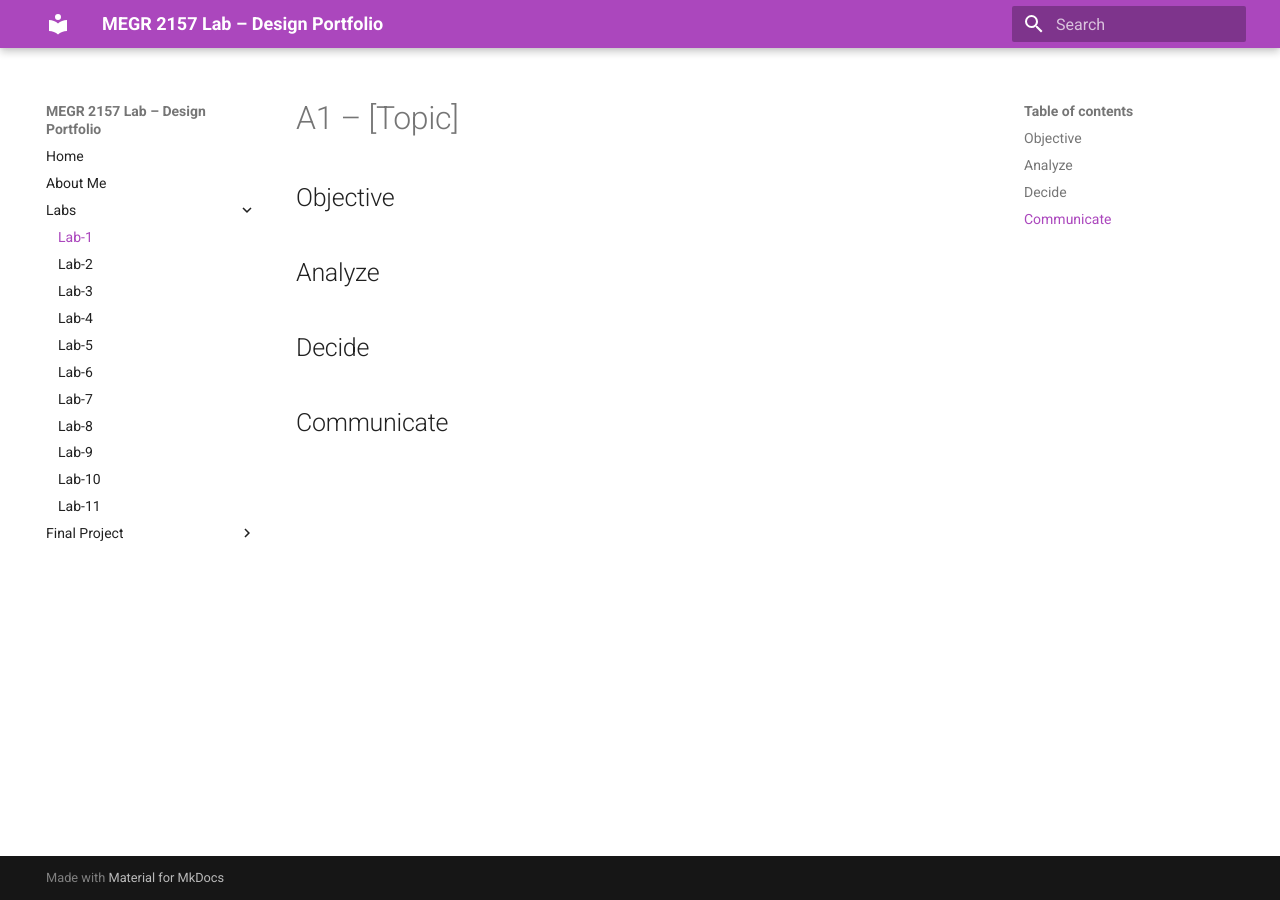
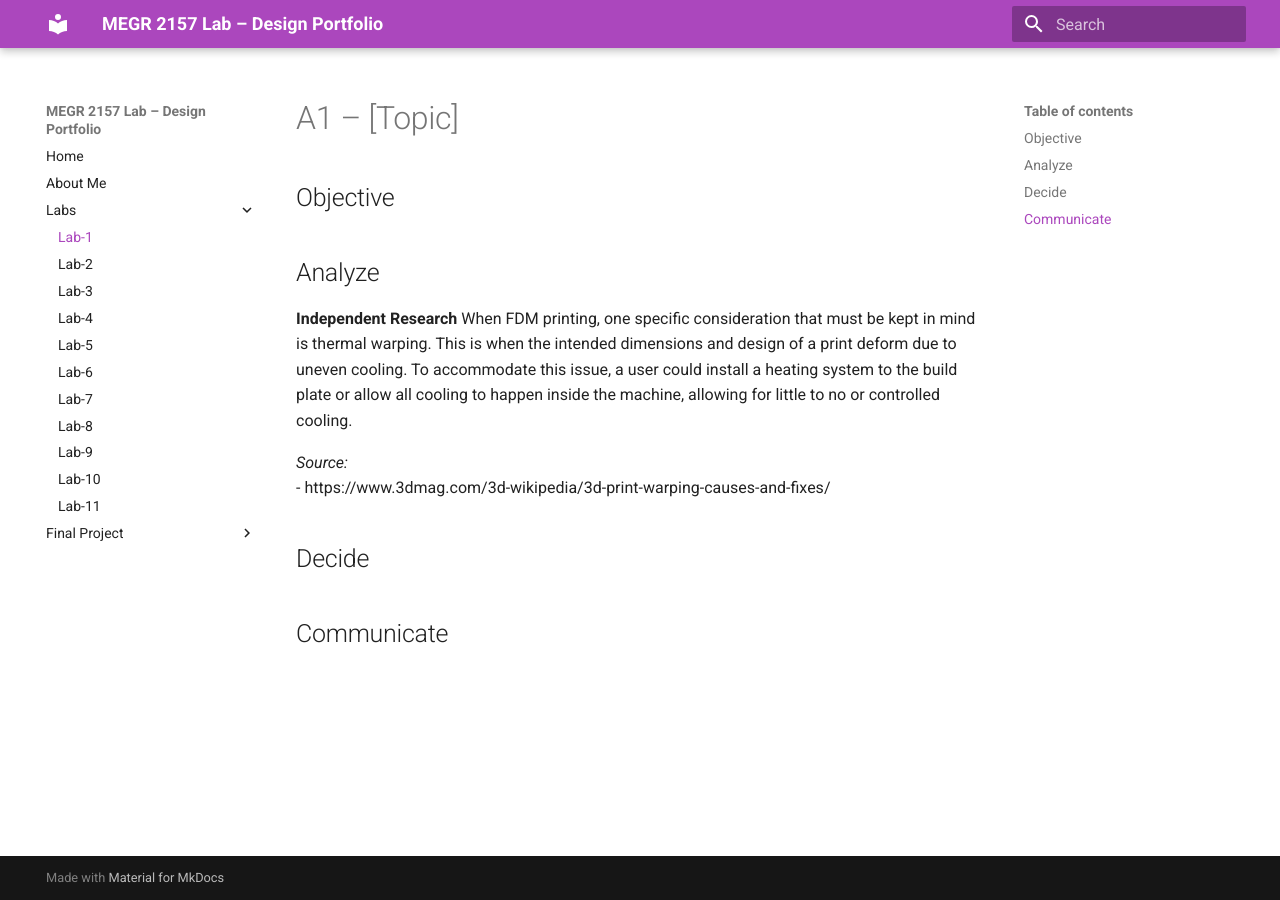
Before and after one commit to swils201/saniyah-wilson-portfolio, an MkDocs documentation site: the page built from docs/Labs/L01/index.md, in a window 1280 px wide. Built offline with MkDocs 1.6.1 and Material for MkDocs 9.7.7, drawn with Linux system fonts in a browser that asks for light colours.

Commit message:
Update index.md

```diff
--- a/docs/Labs/L01/index.md
+++ b/docs/Labs/L01/index.md
@@ -4,8 +4,11 @@
 
 
 ## Analyze
+**Independent Research**
+When FDM printing, one specific consideration that must be kept in mind is thermal warping. This is when the intended dimensions and design of a print deform due to uneven cooling. To accommodate this issue, a user could install a heating system to the build plate or allow all cooling to happen inside the machine, allowing for little to no or controlled cooling.
 
-
+*Source:*
+- https://www.3dmag.com/3d-wikipedia/3d-print-warping-causes-and-fixes/
 ## Decide
 
 
```
